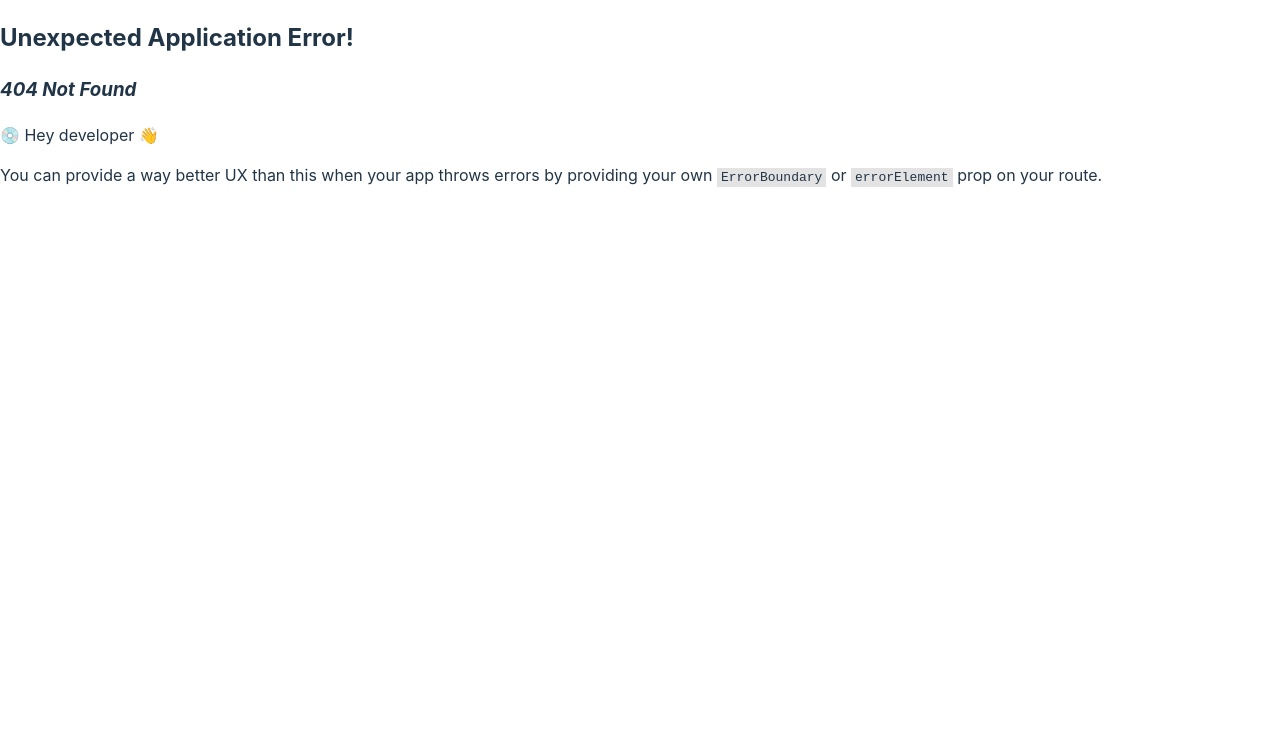
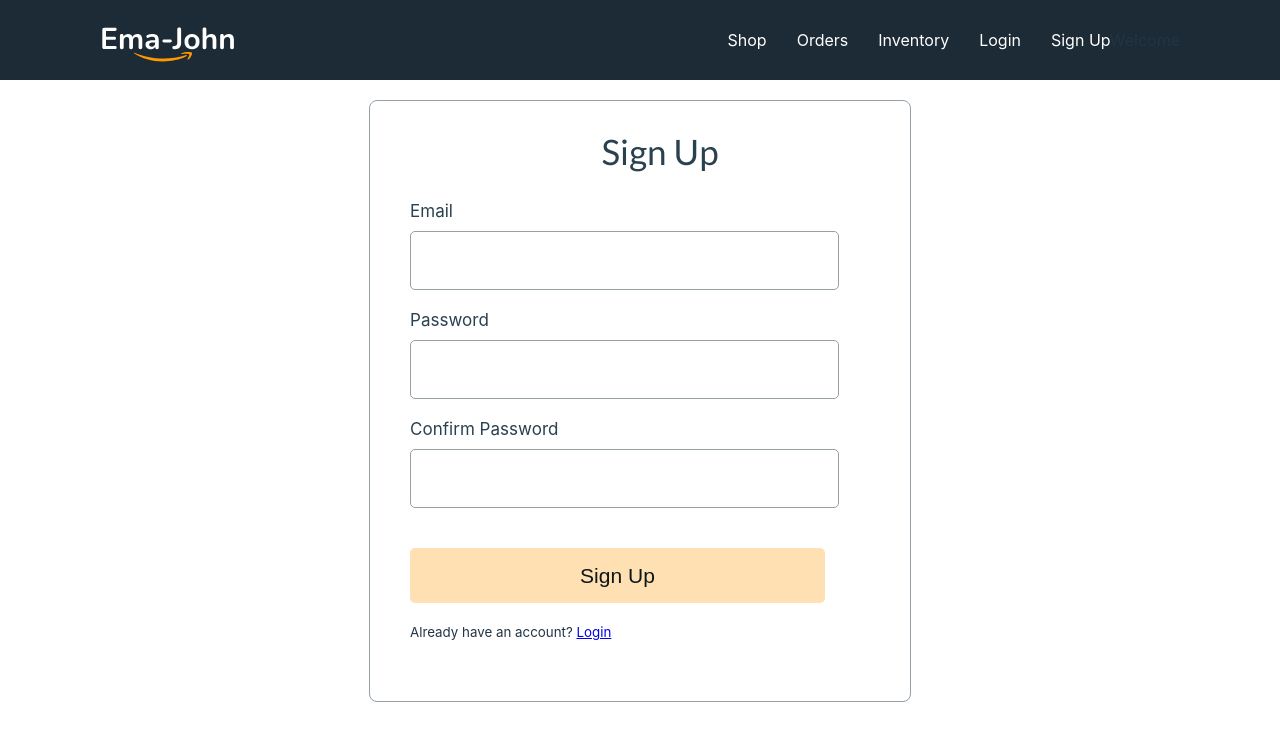
Before and after one commit to Sanjidakter/ema-jhon-simple, a React (Vite) app: page /signup in a window 1280 px wide. Before the commit this address had no page. Shown: the top 740 px of the page. Built offline with nearby package versions, Linux system fonts and the light colour scheme.

Commit message:
authentication work on progress

```diff
--- a/package.json
+++ b/package.json
@@ -12,6 +12,7 @@
     "@fortawesome/fontawesome-svg-core": "^6.4.0",
     "@fortawesome/free-solid-svg-icons": "^6.4.0",
     "@fortawesome/react-fontawesome": "^0.2.0",
+    "firebase": "^9.20.0",
     "localforage": "^1.10.0",
     "match-sorter": "^6.3.1",
     "react": "^18.2.0",
--- a/src/components/Header/Header.jsx
+++ b/src/components/Header/Header.jsx
@@ -1,8 +1,12 @@
-import React from 'react';
+import React, { useContext } from 'react';
 import './Header.css'
 import logo from '../../images/Logo.svg'
 import { Link } from 'react-router-dom';
+import { AuthContext } from '../../providers/AuthProvider';
 const Header = () => {
+
+const {user,} = useContext(AuthContext)
+
     return (
         <nav className='header'>
             <img src={logo} alt="" />
@@ -11,6 +15,8 @@
             <Link to="/orders">Orders</Link>
             <Link to="/inventory">Inventory</Link>
             <Link to="/login">Login</Link>
+            <Link to="/signup">Sign Up</Link>
+            {user && <span>Welcome</span>}
            </div>
         </nav>
     );
--- /dev/null
+++ b/src/components/Login/Login.css
@@ -0,0 +1,58 @@
+.form-container {
+    width: 500px;
+    height: 600px;
+    margin: 20px auto;
+    border: 1px solid #95A0A7;
+    border-radius: 8px;
+    padding-left: 40px;
+}
+
+.form-title {
+    font-family: 'Lato';
+    font-style: normal;
+    font-weight: 400;
+    font-size: 35px;
+    line-height: 42px;
+    letter-spacing: 0.0025em;
+    color: #2A414F;
+    text-align: center;
+}
+
+.form-control {
+    margin-bottom: 20px;
+}
+
+.form-control label {
+    display: block;
+    font-size: 17px;
+    line-height: 20px;
+    letter-spacing: 0.0015em;
+    margin-bottom: 10px;
+    color: #2A414F;
+}
+
+.form-control input {
+    width: 415px;
+    height: 55px;
+    border: 1px solid #95A0A7;
+    border-radius: 5px;
+    font-size: 1.5em;
+    padding-left: 10px;
+}
+
+.btn-submit {
+    width: 415px;
+    height: 55px;
+    background: rgba(255, 153, 0, 0.3);
+    border-radius: 5px;
+    border: none;
+    margin-top: 20px;
+    font-size: 21px;
+    line-height: 25px;
+    letter-spacing: 0.0015em;
+    color: #0E161A;
+}
+
+.btn-submit:hover {
+    background: rgba(255, 153, 0, 0.6);
+}
--- a/src/components/Login/Login.jsx
+++ b/src/components/Login/Login.jsx
@@ -1,9 +1,23 @@
 import React from 'react';
+import './Login.css'
+import { Link } from 'react-router-dom';
 
 const Login = () => {
     return (
-        <div>
-            <h2>Login coming soon</h2>
+        <div className='form-container'>
+            <h2 className='form-title'>Login </h2>
+            <form>
+              <div className='form-control'>
+                <label htmlFor="email">Email</label>
+                <input type="email" name='email' required />
+              </div>
+              <div className='form-control'>
+                <label htmlFor="password">Password</label>
+                <input type="password" name='password' required />
+              </div>
+           <input className='btn-submit' type="submit" value="Login"/>
+            </form>
+            <p><small>New to Ema-john? <Link to="/signup">Create New Account</Link> </small></p>
         </div>
     );
 };
--- /dev/null
+++ b/src/components/SignUp/SignUp.css
@@ -0,0 +1,3 @@
+.text-error{
+    color: red;
+}
--- /dev/null
+++ b/src/components/SignUp/SignUp.jsx
@@ -0,0 +1,54 @@
+import React, { useState } from "react";
+import "./SignUp.css";
+import { Link } from "react-router-dom";
+
+const SignUp = () => {
+
+    const [error,setError] = useState('');
+
+const handleSignUp = event =>{
+    event.preventDefault();
+
+    const form = event.target;
+    const email = form.email.value;
+    const password = form.password.value;
+    const confirm  = form.confirm.value;
+    console.log(email,password,confirm);
+
+    if(password != confirm)
+    {
+        setError('Your password did not match');
+        return;
+    }
+    else if(password.length <6)
+    {
+        setError('password must be 6 characters or long');
+        return;
+    }
+}
+
+  return (
+    <div className="form-container">
+      <h2 className="form-title">Sign Up </h2>
+      <form onSubmit={handleSignUp}>
+        <div className="form-control">
+          <label htmlFor="email">Email</label>
+          <input type="email" name="email" required />
+        </div>
+        <div className="form-control">
+          <label htmlFor="password">Password</label>
+          <input type="password" name="password" required />
+        </div>
+        <div className="form-control">
+          <label htmlFor="confirm">Confirm Password</label>
+          <input type="password" name="confirm" required />
+        </div>
+        <input className="btn-submit" type="submit" value="Sign Up" />
+      </form>
+      <p><small>Already have an account? <Link to="/login">Login</Link> </small></p>
+      <p className="text-error">{error}</p>
+    </div>
+  );
+};
+
+export default SignUp;
--- a/src/index.css
+++ b/src/index.css
@@ -1,3 +1,5 @@
+@import url('https://fonts.googleapis.com/css2?family=Lato:ital,wght@0,400;0,700;1,400&display=swap');
+
 :root {
   font-family: Inter, system-ui, Avenir, Helvetica, Arial, sans-serif;
   line-height: 1.5;
--- /dev/null
+++ b/src/providers/AuthProvider.jsx
@@ -0,0 +1,18 @@
+import React, { createContext } from "react";
+
+export const AuthContext = createContext(null);
+
+const AuthProvider = ({ children }) => {
+  const user = {displayName:'Al Katra'}
+  const authInfo = {
+    user,
+  };
+
+  return (
+    <AuthContext.Provider value={authInfo}>
+        {children}
+        </AuthContext.Provider>
+  );
+};
+
+export default AuthProvider;
```
Also changed, not shown: src/_steps_.js (added, +16 -0 lines), src/firebase/firebase.config.js (added, +19 -0 lines), src/main.jsx (+9 -1 lines), 1 other file (tests, documents, lock files or other folders).
